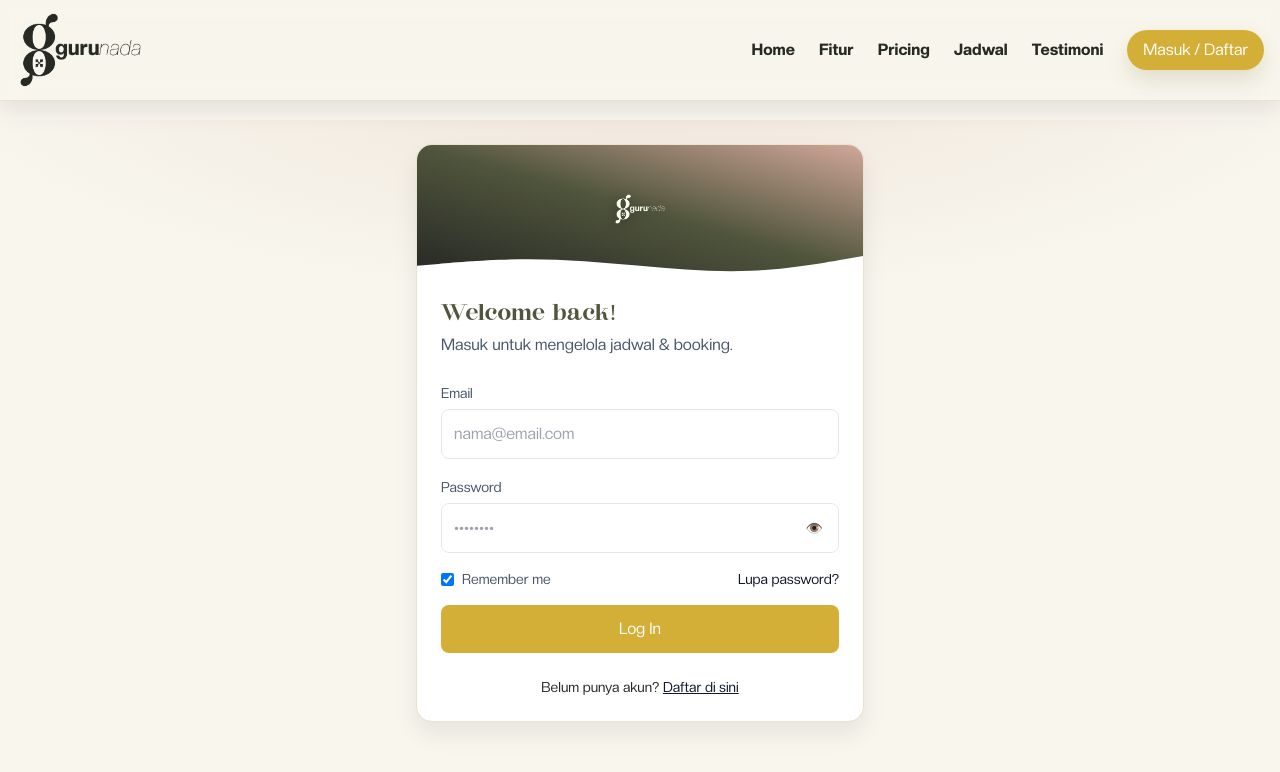
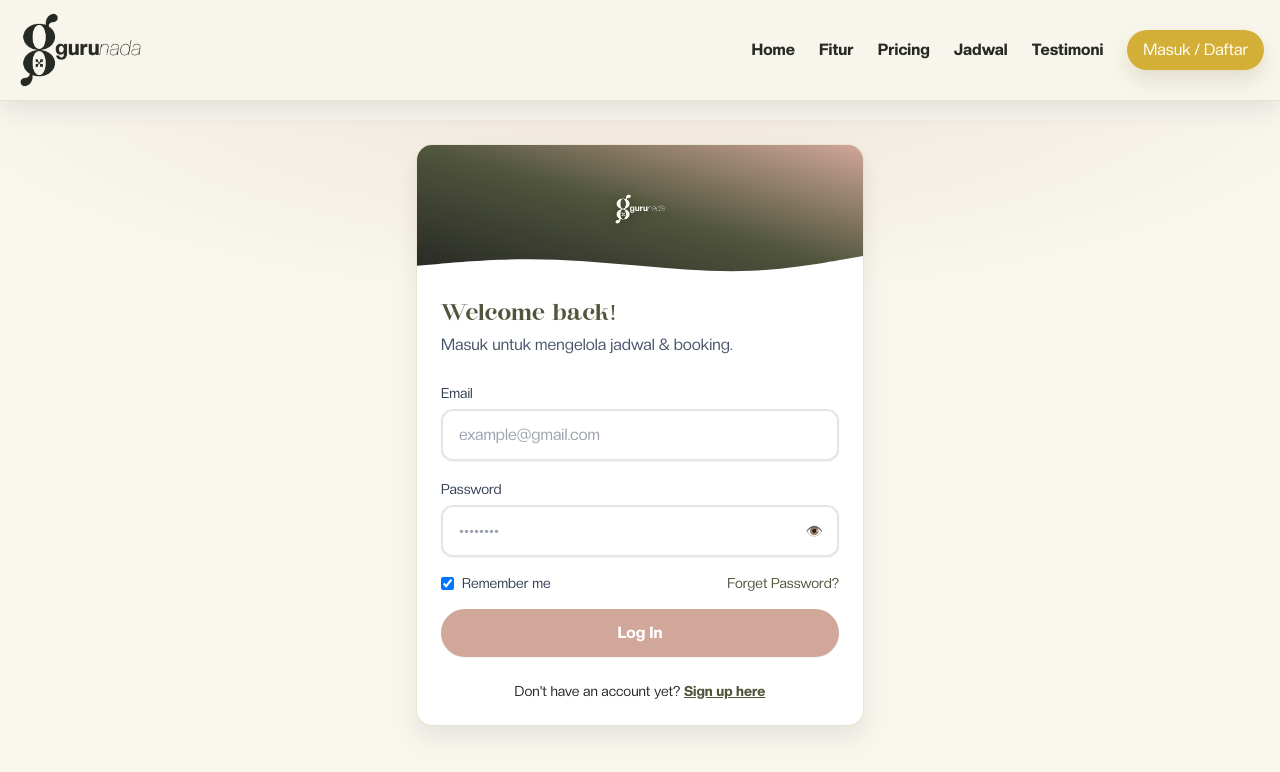
Before and after one commit to alvinandrianto1812-pixel/Stefina-s-Piano-Lesson, a React (Vite) app: page /auth in a window 1280 px wide. Shown: the top 772 px of the page. Built offline with nearby package versions, Linux system fonts and the light colour scheme; no server answers.

Commit message:
Desain Landing Page

```diff
--- a/src/pages/Auth.jsx
+++ b/src/pages/Auth.jsx
@@ -206,7 +206,7 @@ export default function Auth() {
           <form onSubmit={onSubmit} className="space-y-4">
             {isSignUp && (
               <label className="block">
-                <span className="text-sm text-slate-700">Nama</span>
+                <span className="text-sm text-slate-700">Name</span>
                 <input
                   type="text"
                   name="name"
@@ -219,20 +219,20 @@ export default function Auth() {
             )}
 
             <label className="block">
-              <span className="text-sm text-slate-600">Email</span>
+              <span className="text-sm text-slate-700">Email</span>
               <input
                 type="email"
                 name="email"
-                placeholder="nama@email.com"
+                placeholder="example@gmail.com"
                 value={form.email}
                 onChange={onChange}
                 required
-                className="mt-1 w-full border rounded-lg p-3 outline-none focus:ring-2 focus:ring-brand-gold/60"
+                className="field mt-1"
               />
             </label>
 
             <label className="block">
-              <span className="text-sm text-slate-600">Password</span>
+              <span className="text-sm text-slate-700">Password</span>
               <div className="mt-1 relative">
                 <input
                   type={showPassword ? "text" : "password"}
@@ -241,15 +241,13 @@ export default function Auth() {
                   value={form.password}
                   onChange={onChange}
                   required
-                  className="w-full border rounded-lg p-3 pr-12 outline-none focus:ring-2 focus:ring-brand-gold/60"
+                  className="field pr-12"
                 />
                 <button
                   type="button"
                   onClick={() => setShowPassword((v) => !v)}
                   className="absolute right-2 top-1/2 -translate-y-1/2 text-slate-500 hover:text-slate-700 text-sm px-2"
-                  aria-label={
-                    showPassword ? "Sembunyikan password" : "Tampilkan password"
-                  }
+                  aria-label={showPassword ? "Hide Password" : "Show Password"}
                 >
                   {showPassword ? "🙈" : "👁️"}
                 </button>
@@ -258,7 +256,7 @@ export default function Auth() {
 
             {!isSignUp && (
               <div className="flex items-center justify-between text-sm">
-                <label className="flex items-center gap-2 text-slate-600 select-none">
+                <label className="flex items-center gap-2 text-slate-700 select-none">
                   <input
                     type="checkbox"
                     className="rounded border-slate-300"
@@ -270,9 +268,9 @@ export default function Auth() {
                 <button
                   type="button"
                   onClick={handleForgot}
-                  className="text-brand-dark hover:underline"
+                  className="text-olive hover:text-brick transition-colors"
                 >
-                  Lupa password?
+                  Forget Password?
                 </button>
               </div>
             )}
@@ -280,35 +278,37 @@ export default function Auth() {
             <button
               type="submit"
               disabled={loading}
-              className="w-full bg-brand-gold text-white px-4 py-3 rounded-lg hover:opacity-90 disabled:opacity-50"
+              className="btn-brand w-full"
             >
-              {loading ? "Memproses..." : isSignUp ? "Daftar" : "Log In"}
+              {loading ? "Processing..." : isSignUp ? "Sign Up" : "Log In"}
             </button>
           </form>
 
           {/* Resend hint setelah sign up */}
           {isSignUp && emailSent && (
-            <div className="mt-3 text-sm text-slate-600">
-              Belum menerima email verifikasi?{" "}
+            <div className="mt-3 text-sm text-slate-700">
+              Not receiving verification email?{" "}
               <button
                 onClick={handleResend}
-                className="text-brand-dark underline"
+                className="text-olive hover:text-brick underline"
               >
-                Kirim ulang
+                Resend
               </button>
             </div>
           )}
 
           <div className="mt-6 text-center text-sm">
-            {isSignUp ? "Sudah punya akun?" : "Belum punya akun?"}{" "}
+            {isSignUp
+              ? "Already have an account?"
+              : "Don't have an account yet?"}{" "}
             <button
               onClick={() => {
                 setIsSignUp(!isSignUp);
                 setNotice("");
               }}
-              className="text-brand-dark underline"
+              className="text-olive hover:text-brick underline transition-colors font-[1000]"
             >
-              {isSignUp ? "Login di sini" : "Daftar di sini"}
+              {isSignUp ? "Login here" : "Sign up here"}
             </button>
           </div>
         </div>
```
Also changed, not shown: 1 other file (tests, documents, lock files or other folders).
